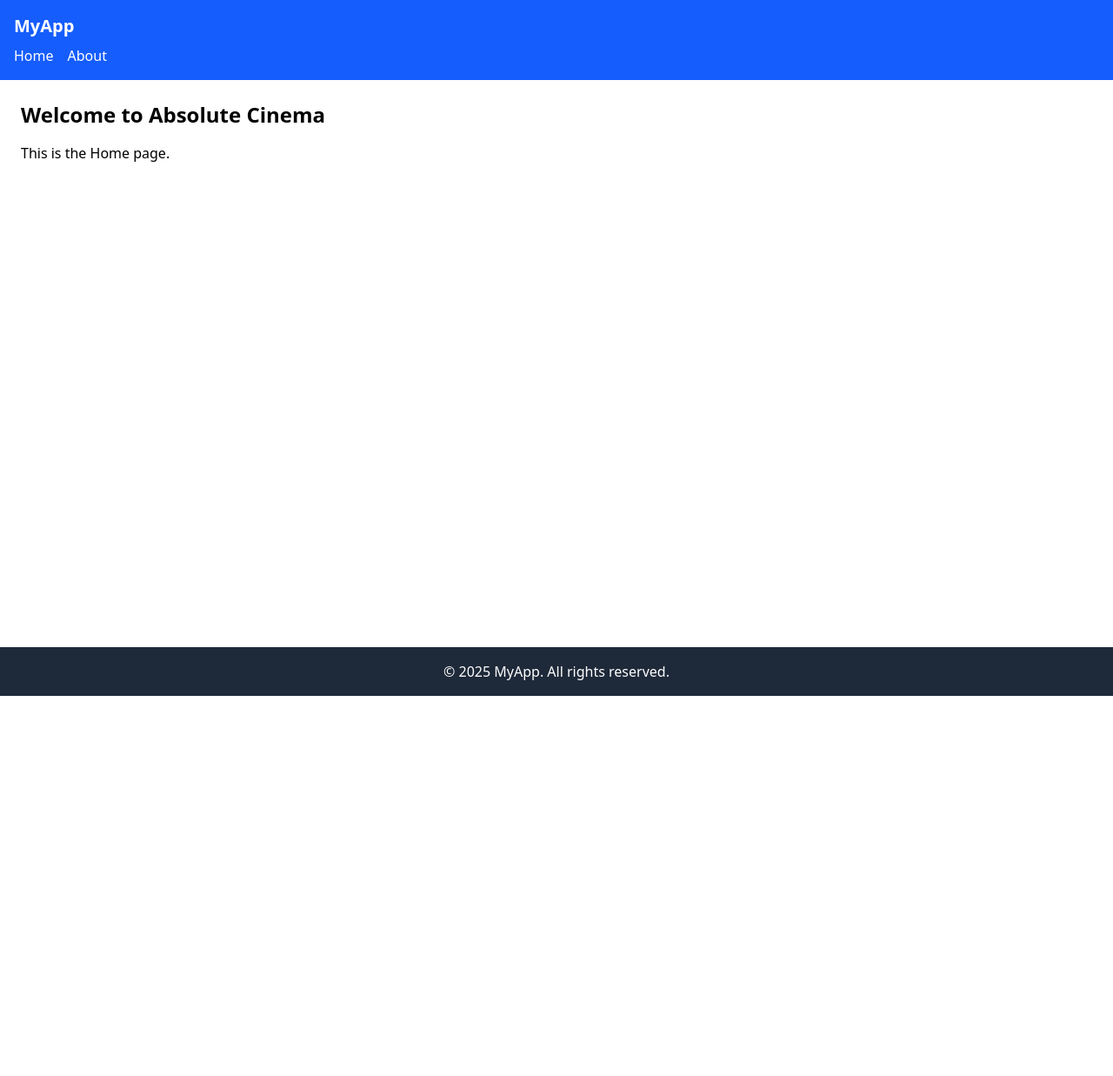
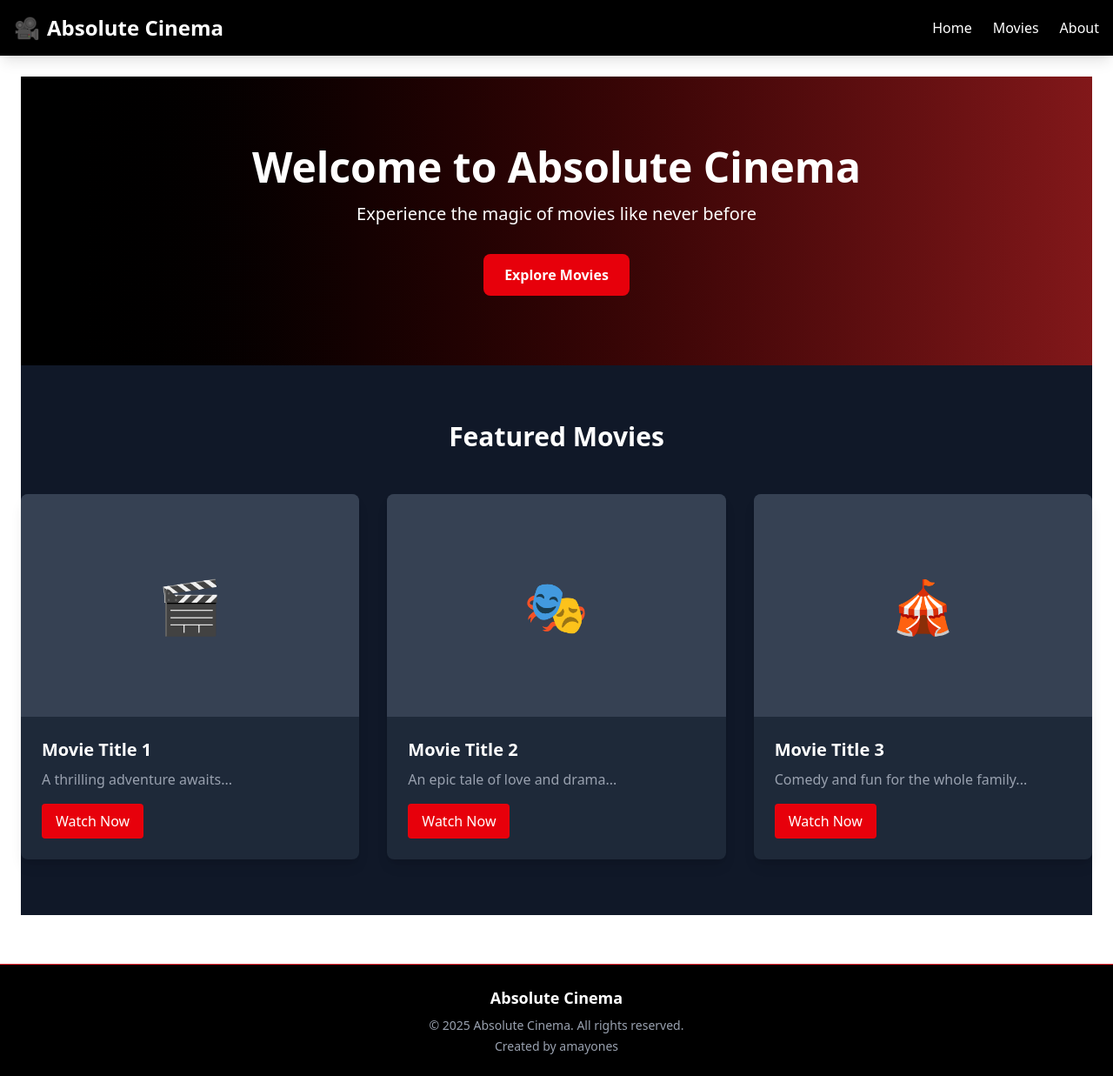
Before and after one commit to amayones/ujikom-fe-ac, a React (Vite) app: page / in a window 1280 px wide. Shown: the whole page at 87% size. Before the commit the page ends 800 px from the top, so only its background shows below. Built offline with nearby package versions, Linux system fonts and the light colour scheme.

Commit message:
feat: styling + routing

```diff
--- a/src/App.jsx
+++ b/src/App.jsx
@@ -1,12 +1,11 @@
-import { BrowserRouter as Router } from "react-router-dom";
+import { BrowserRouter } from "react-router-dom";
 import AppRoutes from "./Routes";
-import Header from "./components/header";
-import Footer from "./components/footer";
+import Header from "./components/Header";
+import Footer from "./components/Footer";
 
 export default function App() {
   return (
-    <div>
-      <Router>
+    <BrowserRouter basename={import.meta.env.BASE_URL}>
       <div className="flex flex-col min-h-screen">
         <Header />
         <main className="flex-grow p-6">
@@ -14,7 +13,6 @@ export default function App() {
         </main>
         <Footer />
       </div>
-      </Router>
-    </div>
+    </BrowserRouter>
   )
 }
--- a/src/components/Footer.jsx
+++ b/src/components/Footer.jsx
@@ -3,8 +3,12 @@ import React from 'react'
 export default function Footer() {
     return (
         <div>
-            <footer className="bg-gray-800 text-white text-center p-4 mt-8">
-                <p>© 2025 MyApp. All rights reserved.</p>
+            <footer className="bg-black text-white text-center p-6 mt-8 border-t border-red-500">
+                <div className="container mx-auto">
+                    <p className="text-lg font-semibold mb-2">Absolute Cinema</p>
+                    <p className="text-sm text-gray-400">© 2025 Absolute Cinema. All rights reserved.</p>
+                    <p className="text-sm text-gray-400 mt-1">Created by amayones</p>
+                </div>
             </footer>
         </div>
     )
--- a/src/components/Header.jsx
+++ b/src/components/Header.jsx
@@ -3,12 +3,18 @@ import React from 'react'
 export default function Header() {
     return (
         <div>
-            <header className="bg-blue-600 text-white p-4">
-                <h1 className="text-xl font-bold">MyApp</h1>
-                <nav className="mt-2">
-                    <a href="/" className="mr-4 hover:underline">Home</a>
-                    <a href="/about" className="hover:underline">About</a>
-                </nav>
+            <header className="bg-black text-white p-4 shadow-lg">
+                <div className="container mx-auto flex justify-between items-center">
+                    <div className="flex items-center">
+                        <span className="text-red-500 text-2xl mr-2">🎥</span>
+                        <h1 className="text-2xl font-bold">Absolute Cinema</h1>
+                    </div>
+                    <nav className="space-x-6">
+                        <a href="/" className="hover:text-red-500 transition-colors">Home</a>
+                        <a href="/movies" className="hover:text-red-500 transition-colors">Movies</a>
+                        <a href="/about" className="hover:text-red-500 transition-colors">About</a>
+                    </nav>
+                </div>
             </header>
         </div>
     )
--- a/src/pages/Home.jsx
+++ b/src/pages/Home.jsx
@@ -2,9 +2,67 @@ import React from 'react'
 
 export default function Home() {
     return (
-        <div>
-            <h2 className="text-2xl font-bold mb-4">Welcome to Absolute Cinema</h2>
-            <p>This is the Home page.</p>
+        <div className="min-h-screen bg-gray-900 text-white">
+            {/* Hero Section */}
+            <section className="bg-gradient-to-r from-black to-red-900 py-20">
+                <div className="container mx-auto text-center">
+                    <h1 className="text-5xl font-bold mb-4">Welcome to Absolute Cinema</h1>
+                    <p className="text-xl mb-8">Experience the magic of movies like never before</p>
+                    <button className="bg-red-600 hover:bg-red-700 text-white font-bold py-3 px-6 rounded-lg transition-colors">
+                        Explore Movies
+                    </button>
+                </div>
+            </section>
+
+            {/* Featured Movies Section */}
+            <section className="py-16">
+                <div className="container mx-auto">
+                    <h2 className="text-3xl font-bold text-center mb-12">Featured Movies</h2>
+                    <div className="grid grid-cols-1 md:grid-cols-3 gap-8">
+                        {/* Movie Card 1 */}
+                        <div className="bg-gray-800 rounded-lg overflow-hidden shadow-lg">
+                            <div className="h-64 bg-gray-700 flex items-center justify-center">
+                                <span className="text-6xl">🎬</span>
+                            </div>
+                            <div className="p-6">
+                                <h3 className="text-xl font-bold mb-2">Movie Title 1</h3>
+                                <p className="text-gray-400 mb-4">A thrilling adventure awaits...</p>
+                                <button className="bg-red-600 hover:bg-red-700 text-white py-2 px-4 rounded">
+                                    Watch Now
+                                </button>
+                            </div>
+                        </div>
+
+                        {/* Movie Card 2 */}
+                        <div className="bg-gray-800 rounded-lg overflow-hidden shadow-lg">
+                            <div className="h-64 bg-gray-700 flex items-center justify-center">
+                                <span className="text-6xl">🎭</span>
+                            </div>
+                            <div className="p-6">
+                                <h3 className="text-xl font-bold mb-2">Movie Title 2</h3>
+                                <p className="text-gray-400 mb-4">An epic tale of love and drama...</p>
+                                <button className="bg-red-600 hover:bg-red-700 text-white py-2 px-4 rounded">
+                                    Watch Now
+                                </button>
+                            </div>
+                        </div>
+
+                        {/* Movie Card 3 */}
+                        <div className="bg-gray-800 rounded-lg overflow-hidden shadow-lg">
+                            <div className="h-64 bg-gray-700 flex items-center justify-center">
+                                <span className="text-6xl">🎪</span>
+                            </div>
+                            <div className="p-6">
+                                <h3 className="text-xl font-bold mb-2">Movie Title 3</h3>
+                                <p className="text-gray-400 mb-4">Comedy and fun for the whole family...</p>
+                                <button className="bg-red-600 hover:bg-red-700 text-white py-2 px-4 rounded">
+                                    Watch Now
+                                </button>
+                            </div>
+                        </div>
+                    </div>
+                </div>
+            </section>
         </div>
     )
 }
--- a/vite.config.js
+++ b/vite.config.js
@@ -8,5 +8,8 @@ export default defineConfig({
     react(),
     tailwindcss()
   ],
-  base: '/ujikom-fe-ac/',
+  base: '/ujikom-fe-ac',
+  server: {
+    historyApiFallback: true,
+  },
 })
```
Lines whose indentation alone changed are shown as unchanged.
